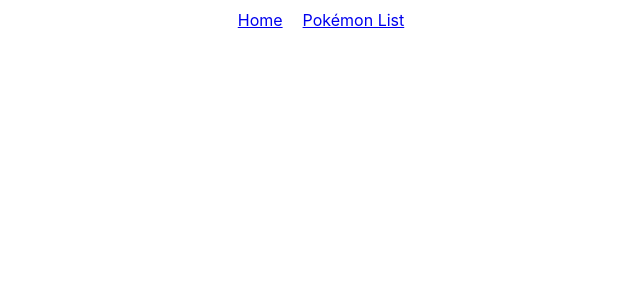
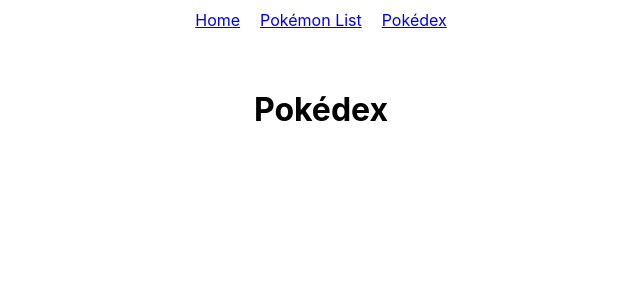
Before and after one commit to OrcaBeaw/PokeTracker, a React (Create React App) app in the folder pokedex_frontend/: page /pokedex in a window 1280 px wide. Before the commit this address had no page. Shown: the top 300 px of the page, without its empty margins (319-959 px from the left). Built offline with nearby package versions, Linux system fonts and the light colour scheme.

Commit message:
Added Pokedex page, that will be used in the future to track the used pokemons

```diff
--- a/pokedex_frontend/src/App.js
+++ b/pokedex_frontend/src/App.js
@@ -2,6 +2,7 @@
 import { BrowserRouter as Router, Route, Routes, Link } from 'react-router-dom';
 import HomePage from './HomePage';
 import PokemonList from './PokemonList';
+import Pokedex from './Pokedex';
 
 function App() {
     return (
@@ -9,11 +10,13 @@
             <nav style={{ padding: '10px', textAlign: 'center' }}>
                 <Link to="/" style={{ margin: '0 10px' }}>Home</Link>
                 <Link to="/pokemon-list" style={{ margin: '0 10px' }}>Pokémon List</Link>
+                <Link to="/pokedex" style={{ margin: '0 10px' }}>Pokédex</Link>
             </nav>
 
             <Routes>
                 <Route path="/" element={<HomePage />} />
                 <Route path="/pokemon-list" element={<PokemonList />} />
+                <Route path={"/pokedex"} element={<Pokedex />} />
             </Routes>
         </Router>
     );
--- /dev/null
+++ b/pokedex_frontend/src/Pokedex.js
@@ -0,0 +1,14 @@
+import React, { useState } from 'react';
+import { BrowserRouter as Router, Route, Routes, Link } from 'react-router-dom';
+import axios from 'axios';
+import PokemonList from "./PokemonList";
+
+function Pokedex() {
+    return (
+        <div style={{textAlign: 'center', marginTop: '50px'}}>
+            <h1>Pokédex</h1>
+        </div>
+    );
+}
+
+export default Pokedex;
```
